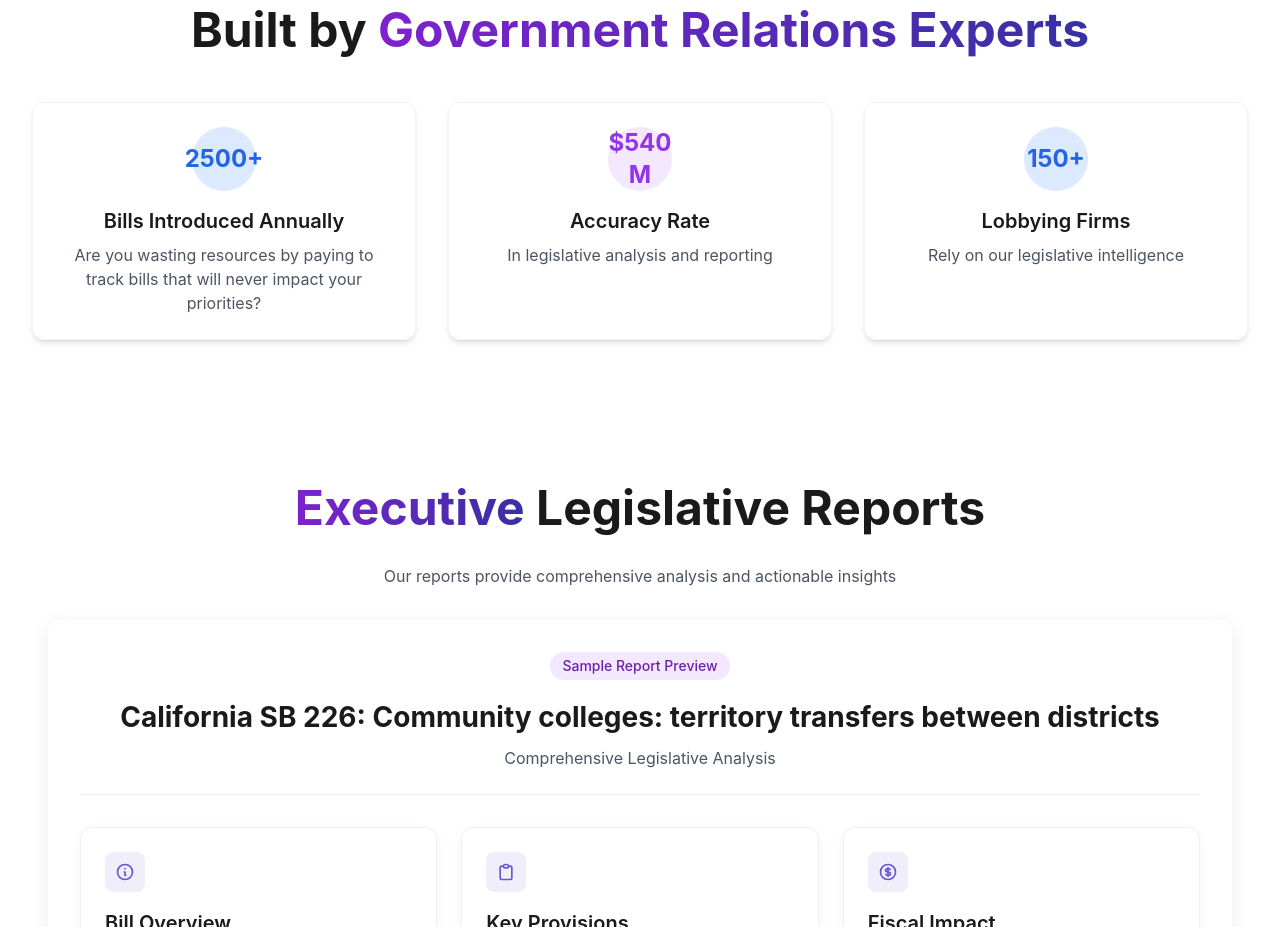
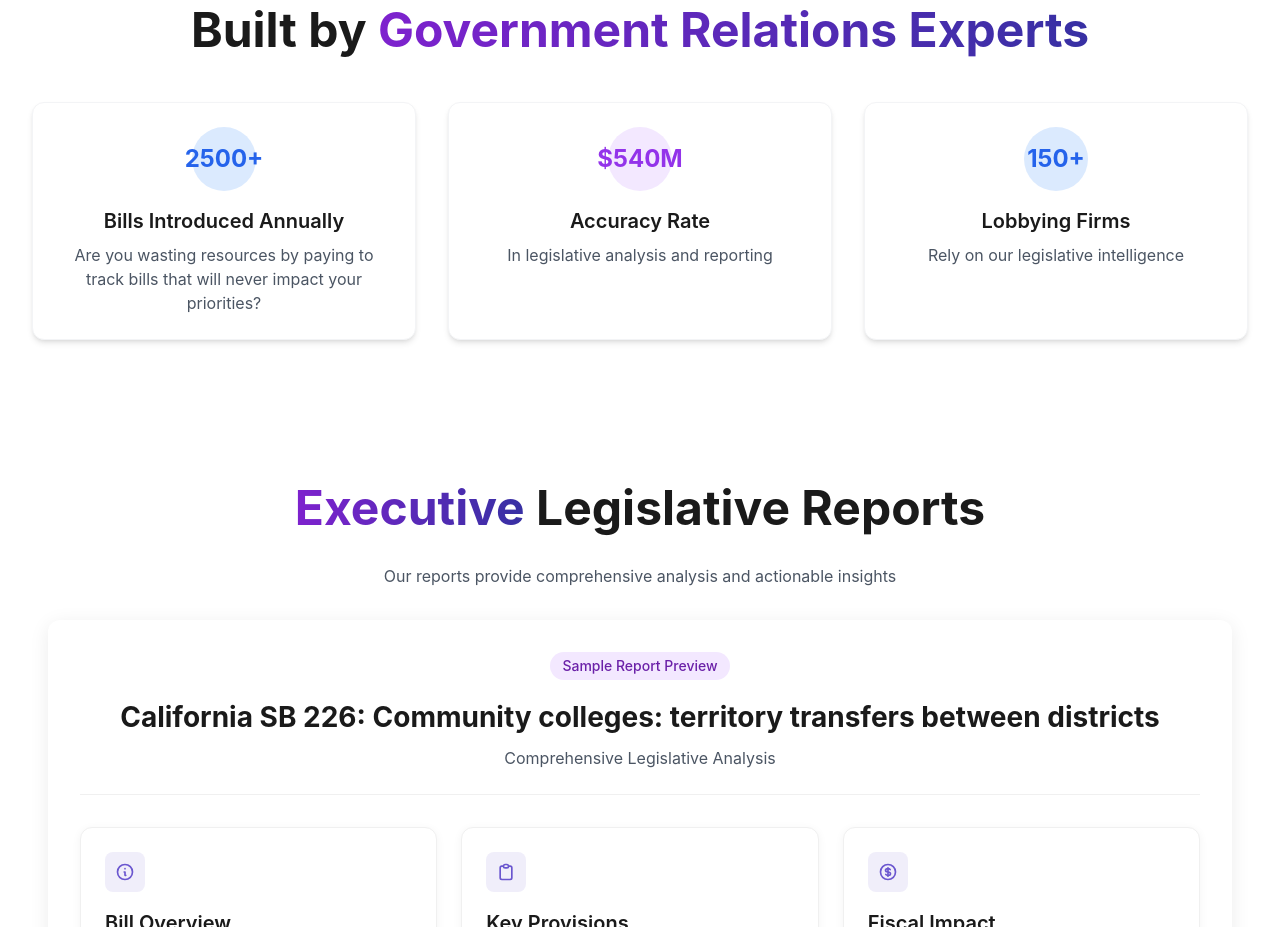
Before and after one commit to ehawked/legislative-report-app, a React (Vite) app: page / in a window 1280 px wide. Shown: the part 1060-1987 px from the top of the page. Built offline with nearby package versions, Linux system fonts and the light colour scheme.

Commit message:
Updated App.tsx

```diff
--- a/src/App.tsx
+++ b/src/App.tsx
@@ -244,7 +244,7 @@ function App() {
 
             <Card variant="default" className="text-center scroll-trigger" hover={true} style={{ transitionDelay: '0.3s' }}>
               <div className="w-16 h-16 rounded-full bg-purple-100 flex items-center justify-center mx-auto mb-4">
-                <span className="text-purple-600 text-2xl font-bold">$540 M</span>
+                <span className="text-purple-600 text-2xl font-bold">$540M</span>
               </div>
               <h3 className="text-xl font-semibold mb-2">Accuracy Rate</h3>
               <p className="text-gray-600">In legislative analysis and reporting</p>
```
